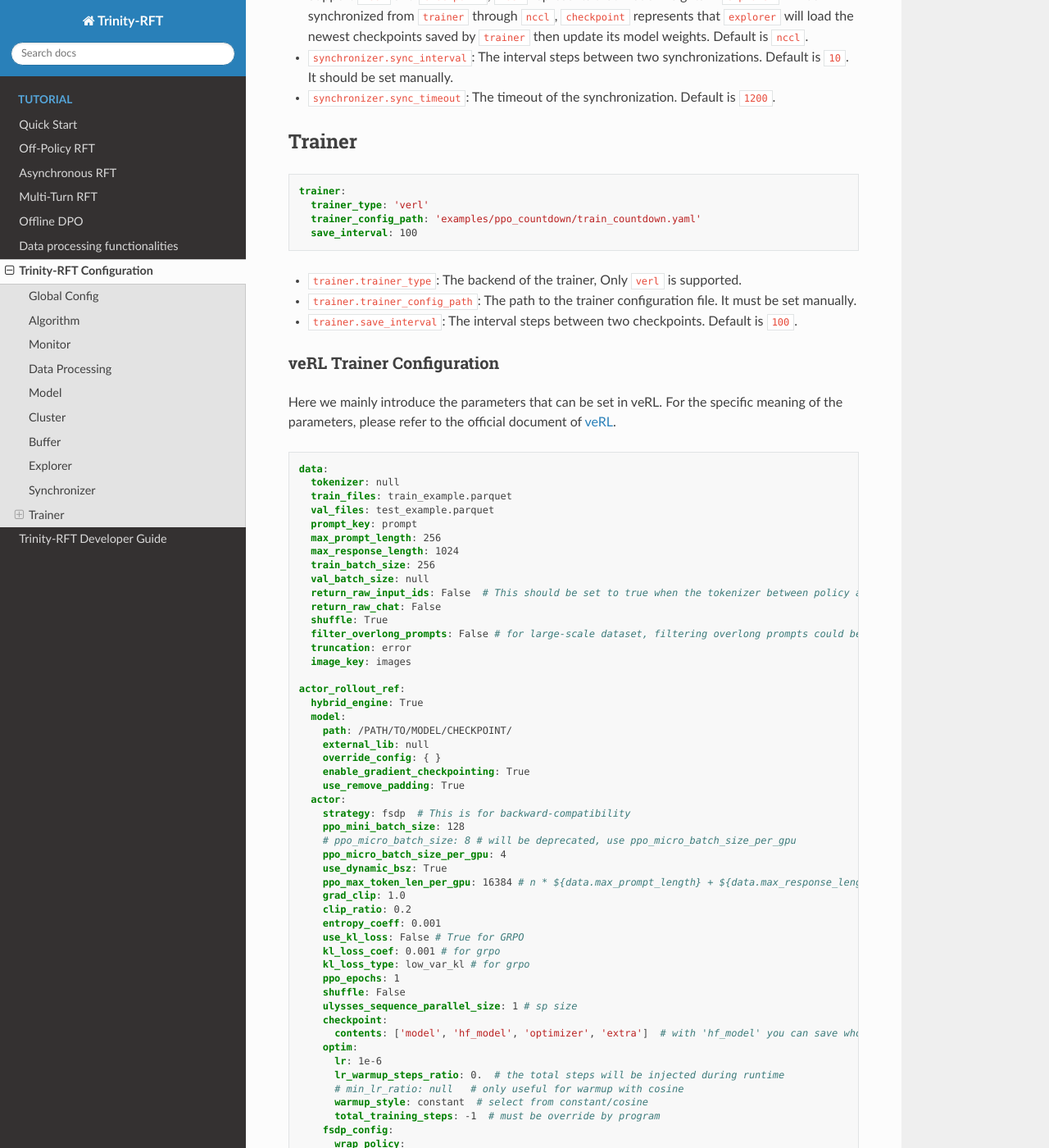
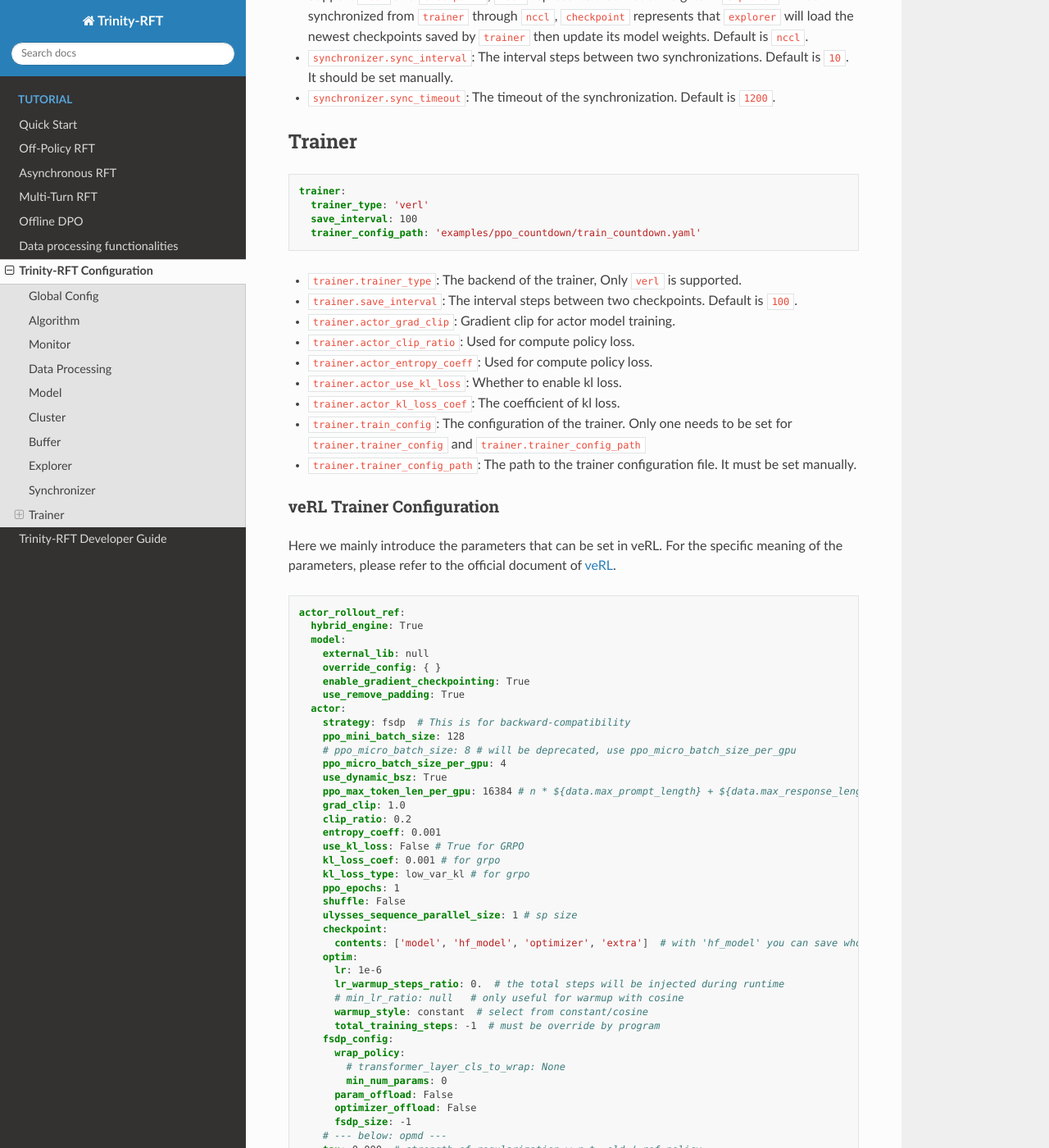
Before and after one commit to AnthonyWhitaker/trinity-rft, a Sphinx documentation site: the page built from docs/sphinx_doc/source/tutorial/trinity_configs.md, in a window 1280 px wide and 1400 px high, scrolled down 4516 px. Shown: the whole window at 82% size. Built offline with Sphinx 7.4.7 and the Read the Docs theme 3.1.0, drawn with Linux system fonts in a browser that asks for light colours; pages that are not in the unit, such as notebooks, are missing from menus; some of the changed text lies outside the part shown.

Commit message:
Fix config manager (#49)

````diff
--- a/docs/sphinx_doc/source/tutorial/trinity_configs.md
+++ b/docs/sphinx_doc/source/tutorial/trinity_configs.md
@@ -187,39 +187,30 @@
 ```yaml
 trainer:
   trainer_type: 'verl'
+  save_interval: 100
   trainer_config_path: 'examples/ppo_countdown/train_countdown.yaml'
-  save_interval: 100
 ```
 
 - `trainer.trainer_type`: The backend of the trainer, Only `verl` is supported.
+- `trainer.save_interval`: The interval steps between two checkpoints. Default is `100`.
+
+- `trainer.actor_grad_clip`: Gradient clip for actor model training.
+- `trainer.actor_clip_ratio`: Used for compute policy loss.
+- `trainer.actor_entropy_coeff`: Used for compute policy loss.
+- `trainer.actor_use_kl_loss`: Whether to enable kl loss.
+- `trainer.actor_kl_loss_coef`: The coefficient of kl loss.
+
+- `trainer.train_config`: The configuration of the trainer. Only one needs to be set for `trainer.trainer_config` and `trainer.trainer_config_path`
 - `trainer.trainer_config_path`: The path to the trainer configuration file. It must be set manually.
-- `trainer.save_interval`: The interval steps between two checkpoints. Default is `100`.
 
 ### veRL Trainer Configuration
 
 Here we mainly introduce the parameters that can be set in veRL. For the specific meaning of the parameters, please refer to the official document of [veRL](https://github.com/volcengine/verl/blob/0bdf7f469854815177e73dcfe9e420836c952e6e/docs/examples/config.rst).
 
 ```yaml
-data:
-  tokenizer: null
-  train_files: train_example.parquet
-  val_files: test_example.parquet
-  prompt_key: prompt
-  max_prompt_length: 256
-  max_response_length: 1024
-  train_batch_size: 256
-  val_batch_size: null
-  return_raw_input_ids: False  # This should be set to true when the tokenizer between policy and rm differs
-  return_raw_chat: False
-  shuffle: True
-  filter_overlong_prompts: False # for large-scale dataset, filtering overlong prompts could be timeconsuming. You should disable this and set `truncation='left'
-  truncation: error
-  image_key: images
-
 actor_rollout_ref:
   hybrid_engine: True
   model:
-    path: /PATH/TO/MODEL/CHECKPOINT/
     external_lib: null
     override_config: { }
     enable_gradient_checkpointing: True
@@ -270,35 +261,6 @@
     log_prob_use_dynamic_bsz: ${actor_rollout_ref.actor.use_dynamic_bsz}
     log_prob_max_token_len_per_gpu: ${actor_rollout_ref.actor.ppo_max_token_len_per_gpu}
     ulysses_sequence_parallel_size: ${actor_rollout_ref.actor.ulysses_sequence_parallel_size} # sp size
-  rollout:
-    name: vllm
-    temperature: 1.0
-    top_k: -1 # 0 for hf rollout, -1 for vllm rollout
-    top_p: 1
-    use_fire_sampling: False # https://arxiv.org/abs/2410.21236
-    prompt_length: ${data.max_prompt_length}  # not use for opensource
-    response_length: ${data.max_response_length}
-    # for vllm rollout
-    dtype: bfloat16 # should align with FSDP
-    gpu_memory_utilization: 0.4
-    ignore_eos: False
-    enforce_eager: True
-    free_cache_engine: True
-    load_format: dummy_dtensor
-    tensor_model_parallel_size: 2
-    max_num_batched_tokens: 8192
-    max_model_len: null
-    max_num_seqs: 1024
-    # log_prob_micro_batch_size: 8 # will be deprecated, use log_prob_micro_batch_size_per_gpu
-    log_prob_micro_batch_size_per_gpu: 4
-    log_prob_use_dynamic_bsz: ${actor_rollout_ref.actor.use_dynamic_bsz}
-    log_prob_max_token_len_per_gpu: ${actor_rollout_ref.actor.ppo_max_token_len_per_gpu}
-    disable_log_stats: True
-    enable_chunked_prefill: True # could get higher throughput
-    # for hf rollout
-    do_sample: True
-    # number of responses (i.e. num sample times)
-    n: 1 # > 1 for grpo
 
 critic:
   strategy: fsdp
@@ -309,8 +271,6 @@
     warmup_style: constant  # select from constant/cosine
     total_training_steps: -1  # must be override by program
   model:
-    path: /PATH/TO/MODEL/CHECKPOINT/
-    tokenizer_path: ${actor_rollout_ref.model.path}
     override_config: { }
     external_lib: ${actor_rollout_ref.model.external_lib}
     enable_gradient_checkpointing: True
@@ -323,7 +283,6 @@
         min_num_params: 0
       fsdp_size: -1
   ppo_mini_batch_size: ${actor_rollout_ref.actor.ppo_mini_batch_size}
-  # ppo_micro_batch_size: 8 # will be deprecated, use ppo_micro_batch_size_per_gpu
   ppo_micro_batch_size_per_gpu: 8
   forward_micro_batch_size_per_gpu: ${critic.ppo_micro_batch_size_per_gpu}
   use_dynamic_bsz: ${actor_rollout_ref.actor.use_dynamic_bsz}
@@ -335,26 +294,6 @@
   grad_clip: 1.0
   cliprange_value: 0.5
 
-reward_model:
-  enable: False
-  strategy: fsdp
-  model:
-    input_tokenizer: ${actor_rollout_ref.model.path}  # set this to null if the chat template is identical
-    path: ~/models/FsfairX-LLaMA3-RM-v0.1
-    external_lib: ${actor_rollout_ref.model.external_lib}
-    use_remove_padding: False
-    fsdp_config:
-      min_num_params: 0
-      param_offload: False
-      fsdp_size: -1
-  # micro_batch_size: null # will be deprecated, use micro_batch_size_per_gpu
-  # micro_batch_size_per_gpu: 2 # set a number
-  # max_length: null
-  ulysses_sequence_parallel_size: 1 # sp size
-  use_dynamic_bsz: ${critic.use_dynamic_bsz}
-  forward_max_token_len_per_gpu: ${critic.forward_max_token_len_per_gpu}
-  reward_manager: tinyzero
-
 custom_reward_function:
   path: null
   name: compute_score
````
Also changed, not shown: other parts of docs/sphinx_doc/source/tutorial/trinity_configs.md (+0 -16 lines), 16 other files.
